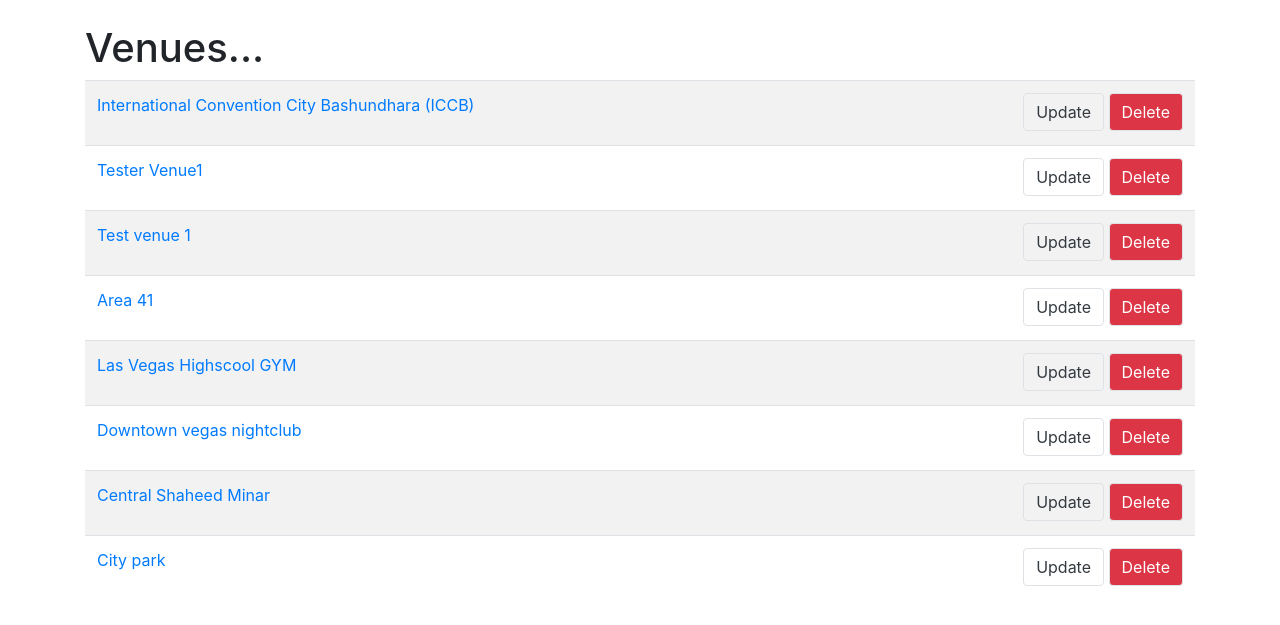
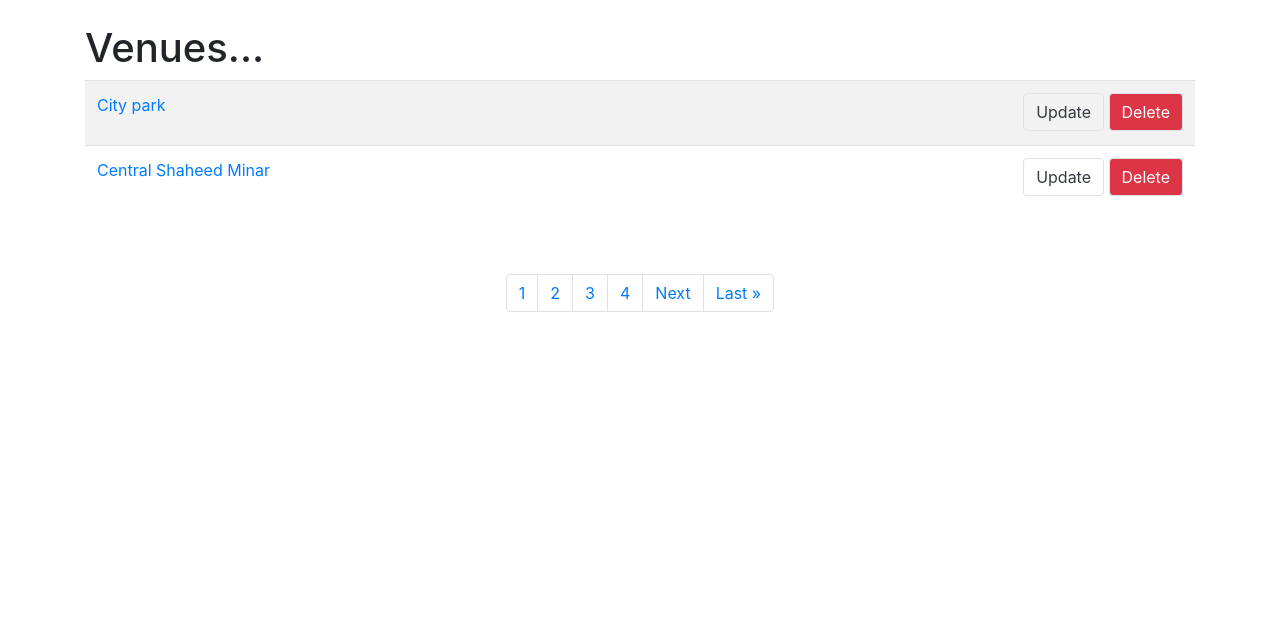
Before and after one commit to sudiptoshahin/myclub, a Django app: page /list_venues/ in a window 1280 px wide. Shown: the part 92-717 px from the top of the page. Run offline with Django 4.2, Linux system fonts and the light colour scheme; data comes from the database, SQL or seed files in the repository; some libraries are stand-ins or nearby versions.

Commit message:
django pagination

```diff
--- a/myclub_website/events/templates/events/venues.html
+++ b/myclub_website/events/templates/events/venues.html
@@ -4,7 +4,7 @@
 
 <h1>Venues...</h1>
 <table class="table table-striped table-hover">
-    {% for venue in venue_list %}
+    {% for venue in venues %}
     <tr>
         <td>
             <p><a href="{% url 'show-venue' venue.id %}">{{ venue }}</a></p>
@@ -15,7 +15,47 @@
         </td>
     </tr>
     {% endfor %}
+</table>
+<br><br>
 
-</table>
+<!-- {{venues}} -->
+<!-- <br>
+Has previous: {{venues.has_previous}}<br>
+Has next: {{venues.has_next}}<br>
+Current page: {{venues.number}}<br>
+Number of pages: {{venues.paginator.num_pages}}
+<hr><br><br> -->
 
+<nav aria-label="Page navigation">
+    <ul class="pagination justify-content-center">
+        {% if venues.has_previous %}
+            <li class="page-item">
+                <a class="page-link" href="?page=1">&laquo; First</a>
+            </li>
+            <li class="page-item">
+                <a class="page-link" href="?page={{venues.previous_page_number}}">Previous</a>
+            </li>
+        {% endif %}
+        <!-- <li class="page-item disabled">
+            <a href="#" class="page-link">Page {{venues.number}} of {{venues.paginator.num_pages}}</a>
+        </li> -->
+
+        {% for i in nums %}
+        <li class="page-item">
+            <a class="page-link" href="?page={{forloop.counter}}">
+                {{forloop.counter}}
+            </a>
+        </li>
+        {% endfor %}
+
+        {% if venues.has_next %}
+            <li class="page-item">
+                <a class="page-link" href="?page={{ venues.next_page_number }}">Next</a>
+            </li>
+            <li class="page-item">
+                <a class="page-link" href="?page={{ venues.paginator.num_pages }}">Last &raquo;</a>
+            </li>
+        {% endif %}
+    </ul>
+</nav>
 {% endblock %}
--- a/myclub_website/events/views.py
+++ b/myclub_website/events/views.py
@@ -14,6 +14,10 @@ import io
 from reportlab.pdfgen import canvas
 from reportlab.lib.units import inch
 from reportlab.lib.pagesizes import letter
+# ends pdf lib
+
+# pagination
+from django.core.paginator import Paginator
 
 def venue_pdf(request: HttpRequest):
     # create byte stream buffer
@@ -171,10 +175,19 @@ def show_venue(requet: HttpRequest, venue_id: int):
 def list_venues(request: HttpRequest):
     # order by randomly
     # ?
-    all_venues = Venue.objects.all().order_by('-id')
+    # all_venues = Venue.objects.all().order_by('?')
+    all_venues = Venue.objects.all()
+
+    # setup pagination
+    p = Paginator(Venue.objects.all(), 2)
+    page = request.GET.get('page')
+    venues = p.get_page(page)
+    nums = 'a' * venues.paginator.num_pages
 
     return render(request, 'events/venues.html', {
-        'venue_list': all_venues
+        'venue_list': all_venues,
+        'venues': venues,
+        'nums': nums
     })
 
 
```
